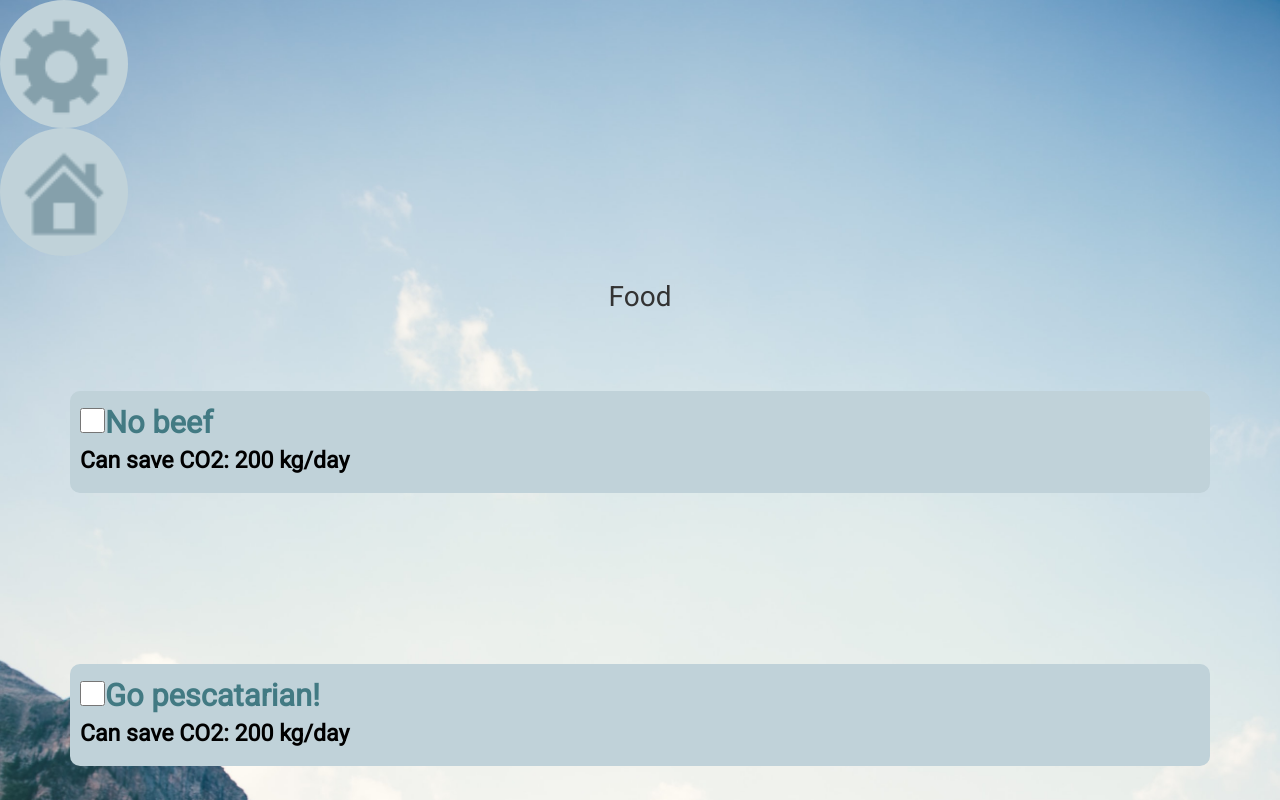
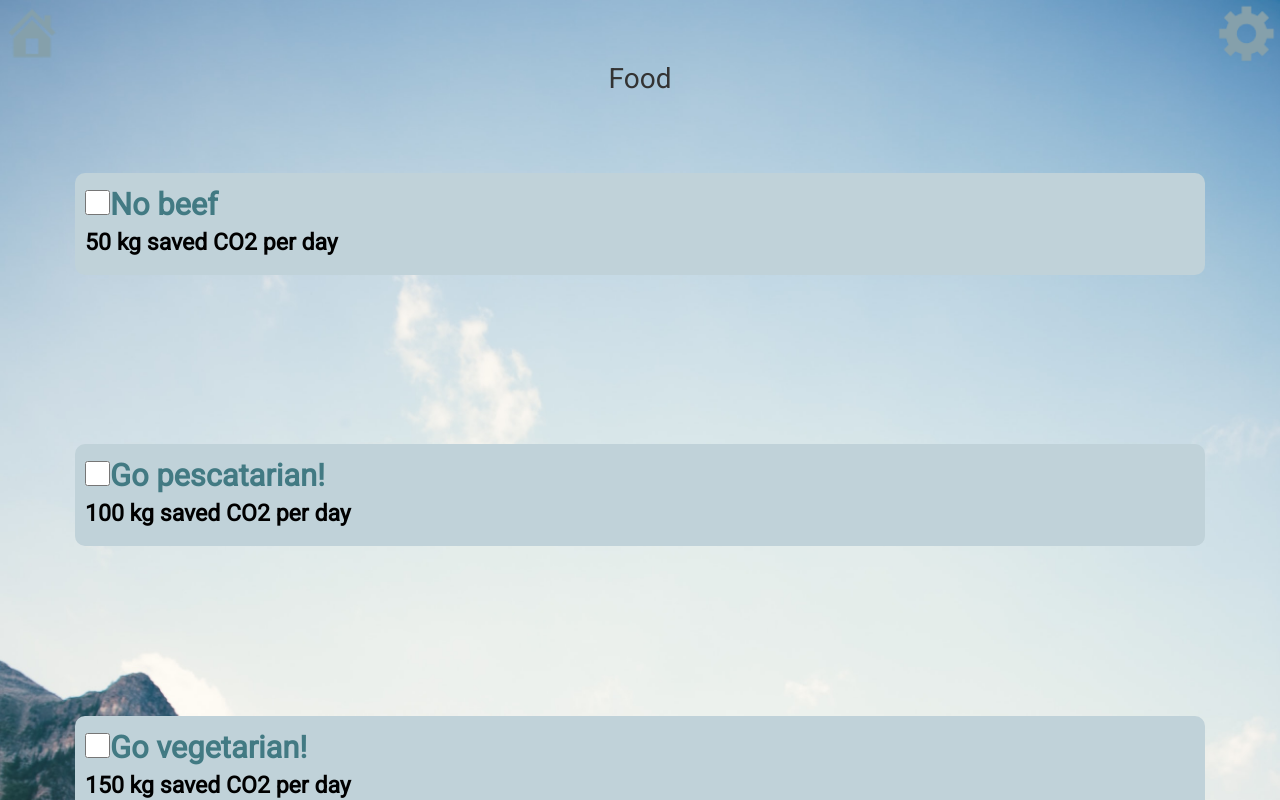
Before and after one commit to Klaudia-Szymanowska/ACTivist, a React (Create React App) app in the folder activist/: page /mychallenges in a window 1280 px wide. Shown: the top 800 px of the page. Built offline with nearby package versions, Linux system fonts and the light colour scheme.

Commit message:
adjustments to containers

```diff
--- a/activist/src/App.css
+++ b/activist/src/App.css
@@ -76,6 +76,8 @@ button {
 }
 
 #navbuttons button {
+  display: flex;
+  justify-content: space-between;
   clear: both;
   width: 10%;
   padding: 10px 10px;
@@ -136,15 +138,14 @@ button {
   width: 100%;
 }
 
-#badges{
+#badges {
   width: 6%;
   float: center;
-  padding:4px 5px;
+  padding: 4px 5px;
   border-radius: 150px;
   margin-top: 0%;
   margin-bottom: 1%;
   margin-right: 1%;
-
 }
 
 .circle {
--- a/activist/src/containers/Challenges.js
+++ b/activist/src/containers/Challenges.js
@@ -1,26 +1,36 @@
 import React from "react";
-import {Link} from "react-router-dom";
-import "./App.css";
-import food from "./img/food.png";
-import set from "./img/set.png";
-import bike from "./img/bike.png";
-import home from "./img/home.png";
-import cart from "./img/cart.png";
-import home2 from "./img/home2.png";
+import "../App.css";
+import ContainerHomeSettings from "./components/containerHomeSettings";
+import ChallengesCatagoriesButtons from "./components/challengesCatagoriesButtons";
 
 export const Challenges = () => {
   return (
-
     <main>
-      <div id="navbuttons">
-        <Settingbutton />
-        <Homebutton />
+      <div>
+        <div id="navbuttons">
+          <ContainerHomeSettings />
+        </div>
+        <div>
+          <div>
+            <h3>
+              <br />
+              Let’s choose one challenge <br /> under one of the four
+              categories!
+              <br />{" "}
+            </h3>
+          </div>
+          <div>
+            <ChallengesCatagoriesButtons />
+          </div>
+        </div>
       </div>
     </main>
   );
 };
 
-{/*to be changed by Louise as a component */}
+{
+  /*to be changed by Louise as a component */
+}
 /*
 <div>
 <Link to="/settings">
--- a/activist/src/containers/MyChallenges.js
+++ b/activist/src/containers/MyChallenges.js
@@ -3,15 +3,13 @@ import { Link } from "react-router-dom";
 //import logo from './img/logo 1.png';
 import "./App.css";
 import CheckboxContainer from "./components/checkboxcontainer";
-import Settingbutton from "./components/Settingsbutton";
-import Homebutton from "./components/homebutton";
+import ContainerHomeSettings from "./components/containerHomeSettings";
 
 export const MyChallenges = () => {
   return (
     <main>
       <div id="navbuttons">
-        <Settingbutton />
-        <Homebutton />
+        <ContainerHomeSettings />
       </div>
       <div className="text">
         <h3>Food</h3>
--- a/activist/src/containers/components/Checkbox.js
+++ b/activist/src/containers/components/Checkbox.js
@@ -1,20 +1,21 @@
 import React from "react";
 
-const Checkbox = ({ label, isSelected, onCheckboxChange }) => (
+const Checkbox = ({ label1, label2, isSelected, onCheckboxChange }) => (
   <button style={{ fontSize: "220%", textAlign: "left" }}>
     <div className="form-check">
       <label>
         <input
           type="checkbox"
-          name={label}
+          name={label1}
+          CO2={label2}
           checked={isSelected}
           onChange={onCheckboxChange}
           className="form-check-input"
         />
-        {label}
-        <br />{" "}
+        {label1}
+        <br />
         <b style={{ color: "#000000", fontSize: "75%", float: "left" }}>
-          Can save CO2: 200 kg/day{" "}
+          {label2} kg saved CO2 per day{" "}
         </b>
       </label>
     </div>
--- a/activist/src/containers/components/Settingsbutton.js
+++ b/activist/src/containers/components/Settingsbutton.js
@@ -7,14 +7,12 @@ export default class Settingbutton extends Component {
     return (
       <div>
         <Link to="/settings">
-          <button className="button3">
-            <img
-              class="column"
-              src={set}
-              style={{ width: "100%", float: "right" }}
-              alt="set"
-            />
-          </button>
+          <img
+            className="column"
+            src={set}
+            style={{ width: "5%", float: "right" }}
+            alt="set"
+          />
         </Link>
       </div>
     );
--- /dev/null
+++ b/activist/src/containers/components/challengesCatagoriesButtons.js
@@ -0,0 +1,43 @@
+import React, { Component } from "react";
+import { Link } from "react-router-dom";
+import "../../App.css";
+import food from "../../img/food.png";
+import bike from "../../img/bike.png";
+import home from "../../img/home.png";
+import cart from "../../img/cart.png";
+
+export default class ChallengesCatagoriesButtons extends Component {
+  render() {
+    return (
+      <div>
+        <div>
+          <Link to="/mychallenges">
+            <button id="challbutton">
+              <img src={food} id="imgchall" alt="food" /> Food{" "}
+            </button>
+          </Link>
+        </div>
+        <div>
+          <Link to="/transportation">
+            <button id="challbutton">
+              <img src={bike} id="imgchall" alt="bike" /> Transportation{" "}
+            </button>
+          </Link>
+        </div>
+        <div>
+          <button id="challbutton">
+            <img src={home} id="imgchall" alt="home" /> Household{" "}
+          </button>
+        </div>
+        <div>
+          <button id="challbutton">
+            <img src={cart} id="imgchall" alt="cart" /> Shopping{" "}
+          </button>
+        </div>
+        <div>
+          <button className="button2"> I will choose later </button>
+        </div>
+      </div>
+    );
+  }
+}
--- a/activist/src/containers/components/checkboxcontainer.js
+++ b/activist/src/containers/components/checkboxcontainer.js
@@ -2,7 +2,78 @@ import React, { Component } from "react";
 import Checkbox from "./Checkbox";
 import "../../App.css";
 
-const OPTIONS = ["No beef", "Go pescatarian!", "Go vegetarian!", "Go vegan!"];
+//Import to make firebase work
+/*
+import { useAuthState } from "react-firebase-hooks/auth";
+import { useCollectionData } from "react-firebase-hooks/firestore";
+import { firebaseAppAuth, database } from "./firebase";
+*/
+
+//import {db} from './src/config';
+/*
+componentDidMount() {
+  db.ref('/todos').on('value', querySnapShot => {
+    let data = querySnapShot.val() ? querySnapShot.val() : {};
+    let todoItems = {...data};
+    this.setState({
+      todos: todoItems,
+    });
+  });
+}
+*/
+
+//const OPTIONS = ["No beef", "Go pescatarian!", "Go vegetarian!", "Go vegan!"];
+
+//hardcoding the CO2
+const OPTIONS = [
+  {
+    name: "No beef",
+    id: 1,
+    CO2: 50,
+  },
+  {
+    name: "Go pescatarian!",
+    id: 2,
+    CO2: 100,
+  },
+  {
+    name: "Go vegetarian!",
+    id: 3,
+    CO2: 150,
+  },
+  {
+    name: "Go vegan!",
+    id: 4,
+    CO2: 200,
+  },
+];
+
+//data base
+/*
+const COLLECTION = "Challenges"
+
+const addData = (id, CO2) => {
+  const id = id();
+  database
+    .collection(COLLECTION)
+    .add({
+      id: id,
+      CO2: CO2,
+      timestamp_start: today
+      timestand_stop: empty
+      savedCO2: none
+    })
+    .then((newDocument) => {
+      // This will run if adding data was successful
+      console.log("New document created with ID: ", newDocument.id);
+    })
+    .catch((error) => {
+      // If saving data failed, this will run and we will log an error to the console.
+      // Here you should give a message to users as well!
+      console.error(error.message);
+    });
+};
+*/
 
 class CheckboxContainer extends Component {
   state = {
@@ -36,10 +107,18 @@ class CheckboxContainer extends Component {
       });
   };
 
+  //Add data to firebase:
+  /*
+  handlePledge = () => {
+    addData(options.id, options.CO2);
+  };
+  */
+
   createCheckbox = (option) => (
     <Checkbox
-      label={option}
-      isSelected={this.state.checkboxes[option]}
+      label1={option.name}
+      label2={option.CO2}
+      isSelected={this.state.checkboxes[option.id]}
       onCheckboxChange={this.handleCheckboxChange}
       key={option}
     />
@@ -50,8 +129,8 @@ class CheckboxContainer extends Component {
   render() {
     return (
       <div className="container">
-        <div className="row mt-5">
-          <div className="col-sm-12">
+        <div>
+          <div>
             <form onSubmit={this.handleFormSubmit}>
               {this.createCheckboxes()}
               <div className="form-group mt-2">
@@ -59,6 +138,7 @@ class CheckboxContainer extends Component {
                   type="submit"
                   className="button2"
                   style={{ color: "#000000", fontSize: "220%" }}
+                  //onClick={handlePledge}
                 >
                   Pledge
                 </button>
--- /dev/null
+++ b/activist/src/containers/components/containerHomeSettings.js
@@ -0,0 +1,17 @@
+import React, { Component } from "react";
+import Settingbutton from "./Settingsbutton";
+import Homebutton from "./homebutton";
+import "../../App.css";
+
+export default class ContainerHomeSettings extends Component {
+  render() {
+    return (
+      <div>
+        <div id="navbuttons">
+          <Settingbutton />
+          <Homebutton />
+        </div>
+      </div>
+    );
+  }
+}
--- a/activist/src/containers/components/homebutton.js
+++ b/activist/src/containers/components/homebutton.js
@@ -1,20 +1,19 @@
 import React, { Component } from "react";
 import { HashLink as Link } from "react-router-hash-link";
-import set from "../img/home2.png";
+import home2 from "../img/home2.png";
+import "../App.css";
 
 export default class Homebutton extends Component {
   render() {
     return (
       <div>
         <Link to="/home">
-          <button className="button3">
-            <img
-              class="column"
-              src={set}
-              style={{ width: "100%", float: "left" }}
-              alt="home2"
-            />
-          </button>
+          <img
+            className="column"
+            src={home2}
+            style={{ width: "5%", float: "left" }}
+            alt="set"
+          />
         </Link>
       </div>
     );
```
